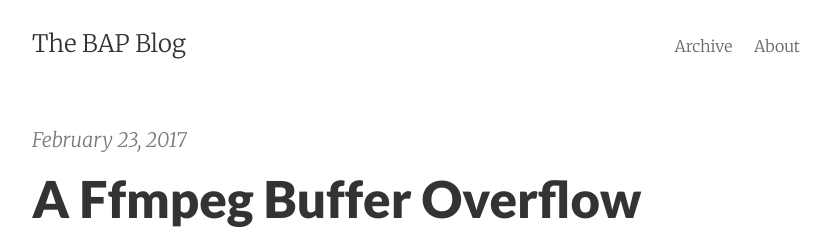
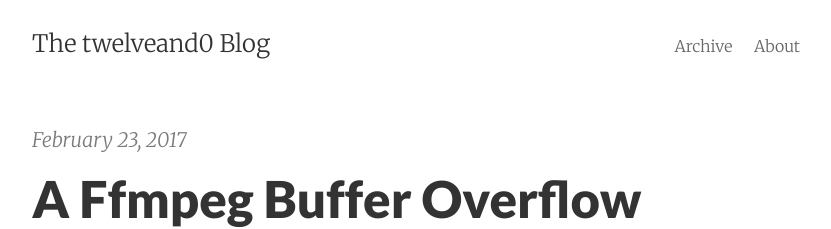
Before and after one commit to taolunban/taolunban.github.io, a Jekyll site: the page built from index.html, in a window 1280 px wide. Shown: the top 229 px of the page, without its empty margins (224-1055 px from the left). Built offline with Jekyll 4.4.1, drawn with Linux system fonts in a browser that asks for light colours; Markdown is read by kramdown in place of the engine named in the settings; the list of posts is cut into pages by our own code; part of the change alters nothing that is shown.

Commit message:
Update _config.yml

```diff
--- a/_config.yml
+++ b/_config.yml
@@ -1,10 +1,10 @@
 # Site settings
-title:       The BAP Blog
-# email:       dbrumley@cmu.edu
-author:      David Brumley
-description: "The Binary Analysis Platform Blog"
+title:       The twelveand0 Blog
+# email:
+author:      bingchang
+description: "The twelveand0's Blog"
 baseurl:     ""
-url:         "http://binaryanalysisplatform.github.io"
+url:         "http://twelveand0.github.io"
 
 # Google analytics
 google_analytics:
```
